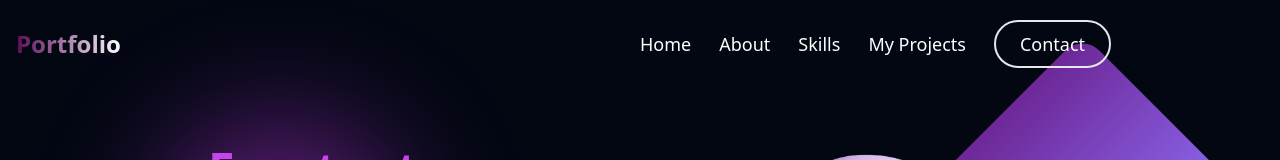
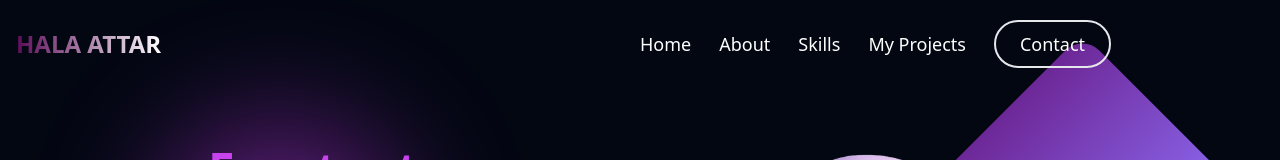
Before and after one commit to hala45515-lang/Portfolio, a React (Vite) app: page / in a window 1280 px wide. Shown: the top 160 px of the page. Built offline with nearby package versions, Linux system fonts and the light colour scheme.

Commit message:
second commit

```diff
--- a/src/components/NavBar.jsx
+++ b/src/components/NavBar.jsx
@@ -25,7 +25,7 @@ const NavBar = () => {
         <div className="flex justify-between items-center ">
         <a href="#home">
   <h1 className="text-2xl sm:text-xl md:text-2xl bg-gradient-to-r from-[#5c0c59]
-   to-white bg-clip-text text-transparent font-bold">Portfolio</h1>
+   to-white bg-clip-text text-transparent font-bold">HALA ATTAR</h1>
 </a>
 
         {/* mobile menu Toggle */}
```
